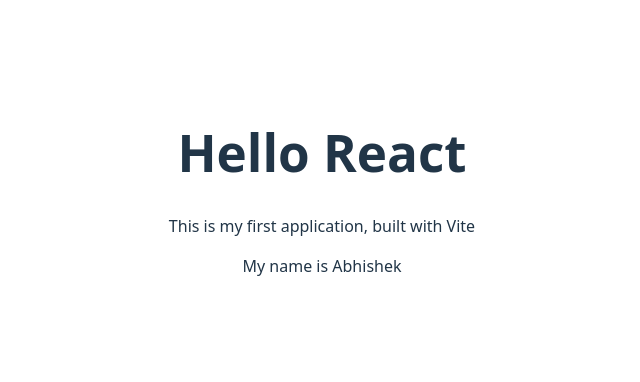
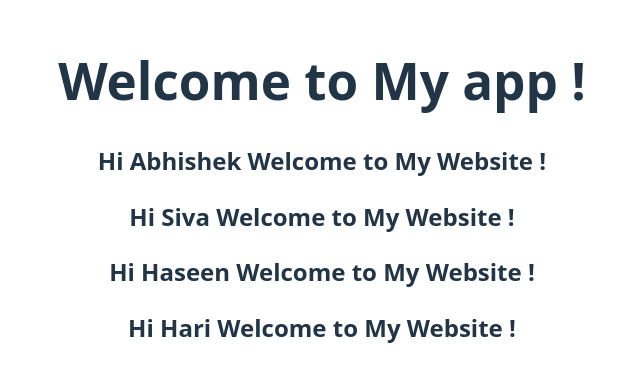
Before and after one commit to Abhishek-Sirugudu/hello-react, a React (Vite) app in the folder hello-react/: page / in a window 1280 px wide. Shown: the part 208-590 px from the top of the page, without its empty margins (318-958 px from the left). Built offline with nearby package versions, Linux system fonts and the light colour scheme.

Commit message:
feat: Create Reusable Components with props

```diff
--- a/hello-react/src/App.jsx
+++ b/hello-react/src/App.jsx
@@ -1,14 +1,19 @@
-import './App.css'
+import './App.css';
+import './components/Greeting';
+import Greeting from './components/Greeting';
+function App() {
 
-function App() {
-  const name = 'Abhishek';
   return (
     <>
-    <h1>Hello React</h1>
-    <p>This is my first application, built with Vite</p>
-    <p>My name is {name}</p>
+    <h1>Welcome to My app !</h1>
+    <Greeting name="Abhishek"/>
+    <Greeting name="Siva"/>
+    <Greeting name="Haseen"/>
+    <Greeting name="Hari"/>
+
+
     </>
   )
 }
 
-export default App
+export default App;
--- /dev/null
+++ b/hello-react/src/components/Greeting.jsx
@@ -0,0 +1,7 @@
+function Greeting(props){
+   return (
+    <h2>Hi {props.name} Welcome to My Website !</h2>
+   );
+}
+
+export default Greeting;
```
